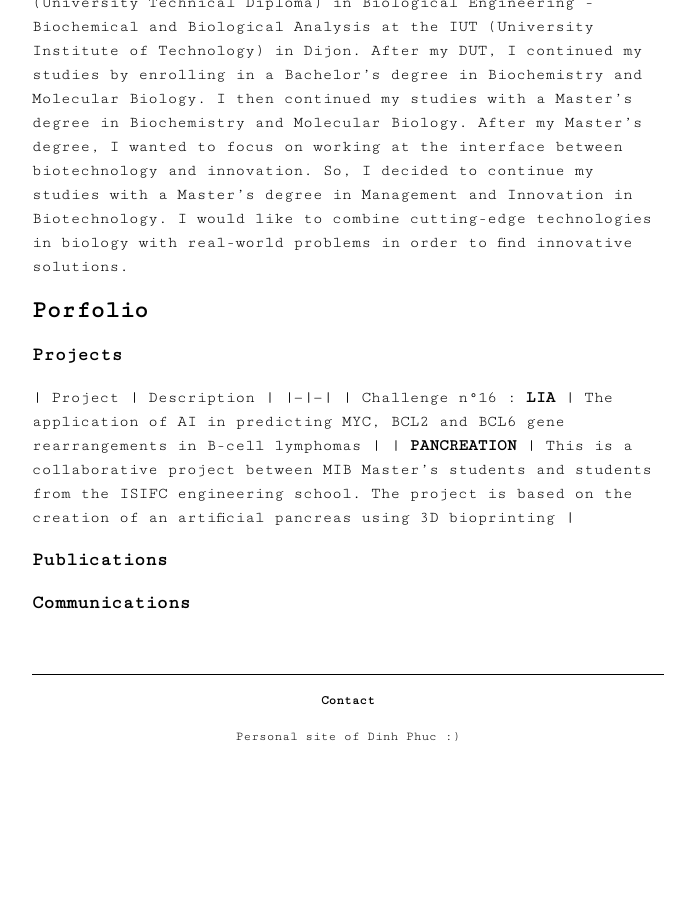
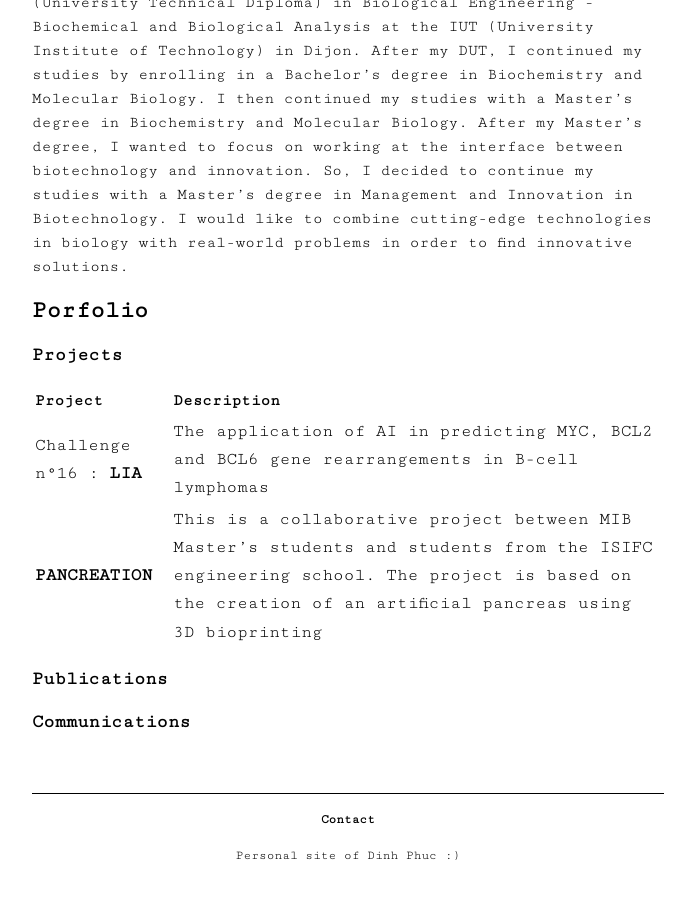
Before and after one commit to hoangdinhphuc19/hoangdinhphuc19.github.io, a Jekyll site: the page built from about.md, in a window 1280 px wide and 900 px high, scrolled down 1188 px. Shown: the whole window, without its empty margins (292-975 px from the left). Built offline with Jekyll 4.4.1, drawn with Linux system fonts in a browser that asks for light colours; before the commit the page ends 1969 px from its top, so only the background shows below that.

```diff
--- a/about.md
+++ b/about.md
@@ -4,10 +4,9 @@ title: About
 permalink: /about/
 ---
 
-| ## Summary | My photo :) |
+| Summary | My photo :) |
 |---|---|
 | Salut! my name is Dinh, actually PhD student in Microbial Ecology from University of Lorraine, CNRS, LIEC under the supervision of research director Aurélie CEBRON and research engineer Thierry BEGUIRISTAIN. My passions are microbial ecology, bioinformatics and molecular biology.<br/>My subject thesis is "The role of microbial functional redundancy in soil resilience to contaminants and global change: metagenomic and functional trait approaches." | <img src="/assets/images/P1001058.png" width="300" alt="portrait"> |
-
 
 ## Experience
 PhD student at University of Lorraine,CNRS,LIEC - 54500 Vandoeuvre-lès-Nancy, France
@@ -24,10 +23,12 @@ As a foreign student, I began my adventure in France with a DUT (University Tech
 ## Porfolio
 
 ### Projects
+
 | Project | Description |
 |---|---|
 | Challenge n°16 : **LIA** | The application of AI in predicting MYC, BCL2 and BCL6 gene rearrangements in B-cell lymphomas |
 | **PANCREATION** | This is a collaborative project between MIB Master's students and students from the ISIFC engineering school. The project is based on the creation of an artificial pancreas using 3D bioprinting |
+
 ### Publications
 
 ### Communications
```
